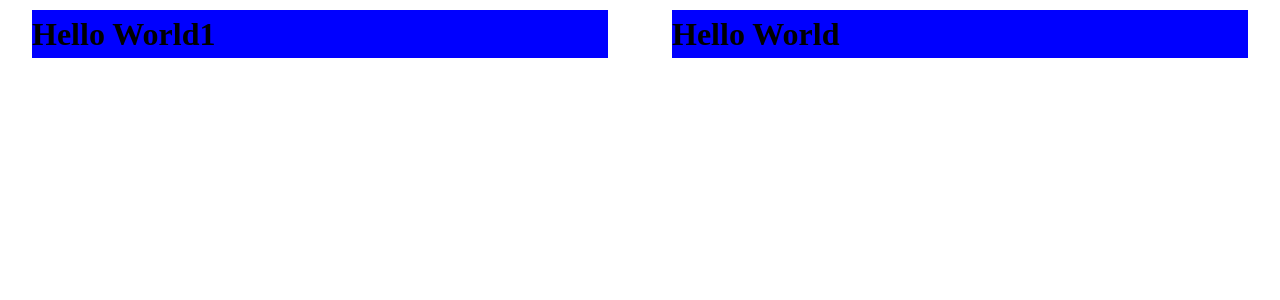
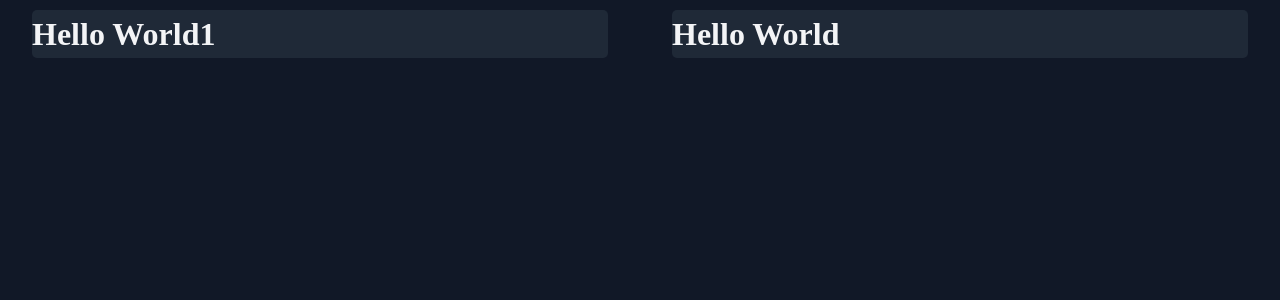
Before and after one commit to Zando411/cv-project, a React (Create React App) app: page / in a window 1280 px wide. Shown: the top 300 px of the page. Built offline with nearby package versions, Linux system fonts and the light colour scheme.

Commit message:
change css application

```diff
--- a/src/app.css
+++ b/src/app.css
@@ -73,10 +73,42 @@ select {
   }
 }
 
+:root {
+  --header-text: #f3f4f6;
+  --main-text: #d1d5db;
+  --background: #111827;
+}
+
 /* start */
+
+body {
+  background-color: var(--background);
+}
 
 .app {
   display: grid;
   grid-template-columns: 1fr 1fr;
   place-items: center;
 }
+
+.form {
+  background-color: #1f2937;
+  width: 90%;
+  margin-top: 10px;
+  border-radius: 5px;
+}
+
+.preview {
+  background-color: #1f2937;
+  width: 90%;
+  margin-top: 10px;
+  border-radius: 5px;
+}
+
+p {
+  color: var(--main-text);
+}
+
+h1 {
+  color: var(--header-text);
+}
--- a/src/components/Form.js
+++ b/src/components/Form.js
@@ -1,5 +1,4 @@
 import { Component } from 'react';
-import './form.css';
 
 class Form extends Component {
   render() {
--- a/src/components/Preview.js
+++ b/src/components/Preview.js
@@ -1,5 +1,4 @@
 import { Component } from 'react';
-import './preview.css';
 
 class Preview extends Component {
   render() {
--- a/src/components/form.css
+++ /dev/null
@@ -1,5 +0,0 @@
-.form {
-  background-color: blue;
-  width: 90%;
-  margin-top: 10px;
-}
--- a/src/components/preview.css
+++ /dev/null
@@ -1,5 +0,0 @@
-.preview {
-  background-color: blue;
-  width: 90%;
-  margin-top: 10px;
-}
```
